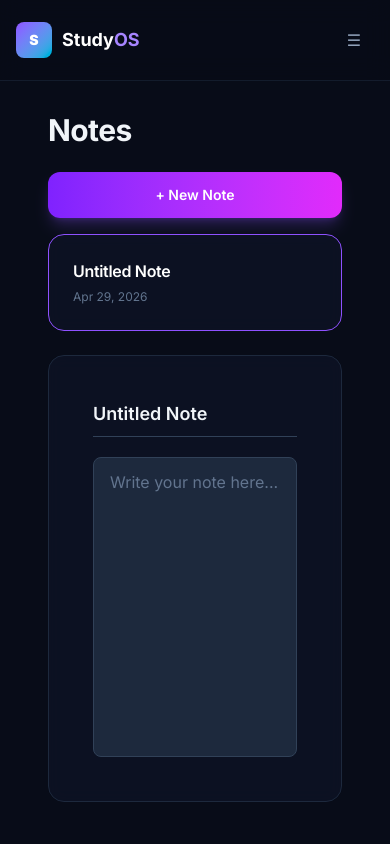
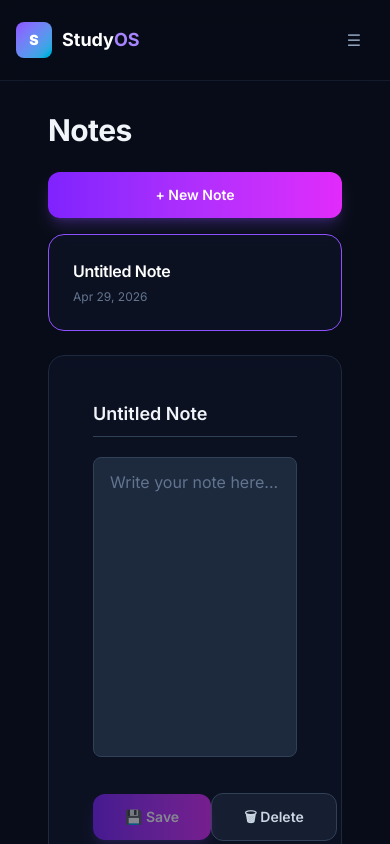
Before and after one commit to Warda-create/updatedfocusflowebsite, a Next.js app: page /notes in a window 390 px wide. Both pictures are taken after a click on the button "+ New Note". Shown: the top 844 px of the page. Built offline with nearby package versions, Linux system fonts and the light colour scheme.

Commit message:
responsiveness

```diff
--- a/components/notes/NotesEditor.tsx
+++ b/components/notes/NotesEditor.tsx
@@ -11,14 +11,11 @@ export function NotesEditor() {
   const [notes, setNotes] = useLocalStorage<Note[]>("studyos-notes", []);
   const [selectedNoteId, setSelectedNoteId] = useState<string | null>(null);
 
-  // Get selected note
   const selectedNote = notes.find((n) => n.id === selectedNoteId) || null;
 
-  // Editor state
   const [editTitle, setEditTitle] = useState("");
   const [editContent, setEditContent] = useState("");
 
-  // Sync editor when selected note OR notes array changes
   useEffect(() => {
     if (!selectedNote) {
       setEditTitle("");
@@ -28,9 +25,9 @@ export function NotesEditor() {
 
     setEditTitle(selectedNote.title);
     setEditContent(selectedNote.content);
-  }, [selectedNote, notes]);
+  }, [selectedNote]);
 
-  // Create note
+  // CREATE
   const createNote = () => {
     const note: Note = {
       id: uid(),
@@ -44,8 +41,11 @@ export function NotesEditor() {
     setSelectedNoteId(note.id);
   };
 
-  // Delete note
+  // DELETE
   const deleteNote = (id: string) => {
+    const confirmDelete = confirm("Are you sure you want to delete this note?");
+    if (!confirmDelete) return;
+
     setNotes((prev) => prev.filter((n) => n.id !== id));
 
     if (selectedNoteId === id) {
@@ -53,7 +53,7 @@ export function NotesEditor() {
     }
   };
 
-  // Save note
+  // SAVE
   const handleSave = () => {
     if (!selectedNoteId) return;
 
@@ -72,26 +72,23 @@ export function NotesEditor() {
       )
     );
 
-    // 🔥 FIX: force editor to stay in sync after save
     setSelectedNoteId(selectedNoteId);
   };
 
-  // Unsaved changes detection
   const isDirty =
-    selectedNote !== null &&
+    selectedNote &&
     (editTitle !== selectedNote.title ||
       editContent !== selectedNote.content);
 
+  return (
+    <div className="mx-auto w-full max-w-7xl px-4 sm:px-6 lg:px-8 pb-8">
 
-    return (
-  <div className="mx-auto w-full max-w-7xl px-4 sm:px-6 lg:px-8  pb-8">
-
-    {/* Page Title */}
+      {/* Title */}
       <h1 className="text-3xl font-bold mb-6">Notes</h1>
 
       <div className="grid grid-cols-1 md:grid-cols-3 gap-6 min-h-[70vh]">
 
-      {/* LEFT SIDEBAR */}
+        {/* LEFT PANEL */}
         <div className="flex flex-col gap-4">
 
           <Button onClick={createNote} className="w-full">
@@ -125,10 +122,9 @@ export function NotesEditor() {
               ))
             )}
           </div>
-
         </div>
 
-      {/* RIGHT EDITOR */}
+        {/* RIGHT PANEL */}
         <div className="md:col-span-2">
 
           {selectedNote ? (
@@ -136,6 +132,7 @@ export function NotesEditor() {
 
               <div className="flex flex-col gap-5 p-5 md:p-6">
 
+                {/* TITLE */}
                 <input
                   value={editTitle}
                   onChange={(e) => setEditTitle(e.target.value)}
@@ -143,12 +140,34 @@ export function NotesEditor() {
                   className="text-lg md:text-xl font-semibold bg-transparent border-b border-slate-700 pb-2 focus:outline-none focus:border-violet-500"
                 />
 
+                {/* CONTENT */}
                 <textarea
                   value={editContent}
                   onChange={(e) => setEditContent(e.target.value)}
                   placeholder="Write your note here..."
                   className="w-full min-h-[300px] md:min-h-[400px] px-4 py-3 rounded-lg bg-slate-800 border border-slate-700 text-white placeholder-slate-500 focus:outline-none focus:border-violet-500 resize-none"
                 />
+
+                {/* ACTION BUTTONS */}
+                <div className="flex items-center justify-between pt-4">
+
+                  <Button
+                    onClick={handleSave}
+                    disabled={!isDirty}
+                    variant="primary"
+                  >
+                    💾 Save
+                  </Button>
+
+                  <Button
+                    onClick={() => deleteNote(selectedNote.id)}
+                    variant="secondary"
+                    className="text-red-400 border-red-500/30 hover:bg-red-500/10"
+                  >
+                    🗑 Delete
+                  </Button>
+
+                </div>
 
               </div>
 
@@ -164,8 +183,6 @@ export function NotesEditor() {
         </div>
 
       </div>
-
     </div>
   );
-
 }
```
Lines whose indentation alone changed are shown as unchanged.
